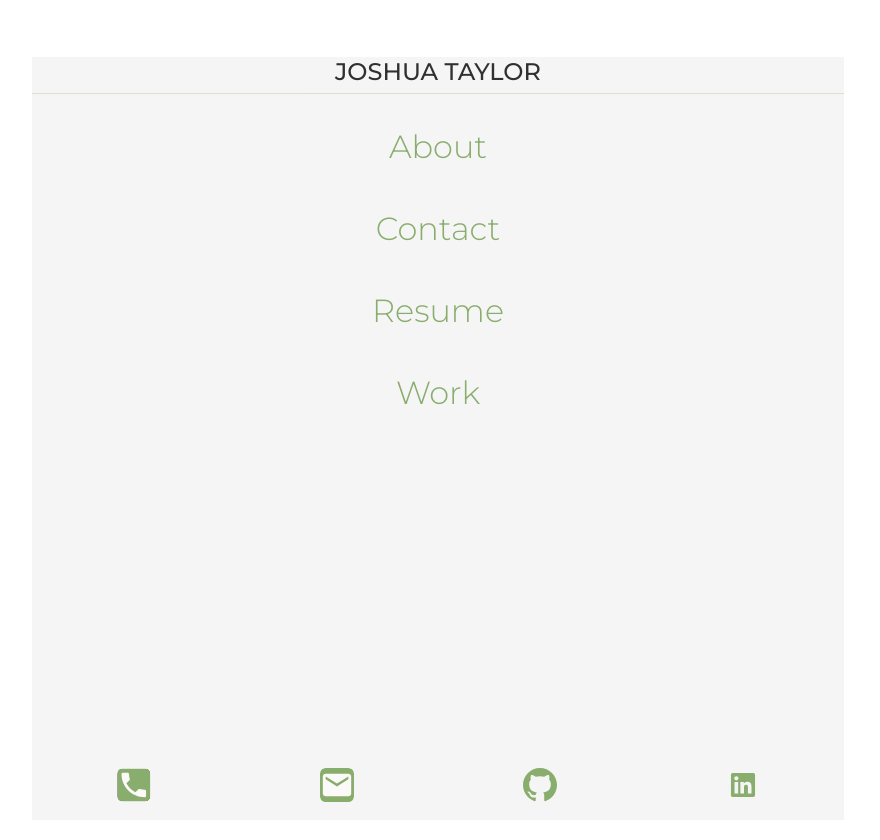
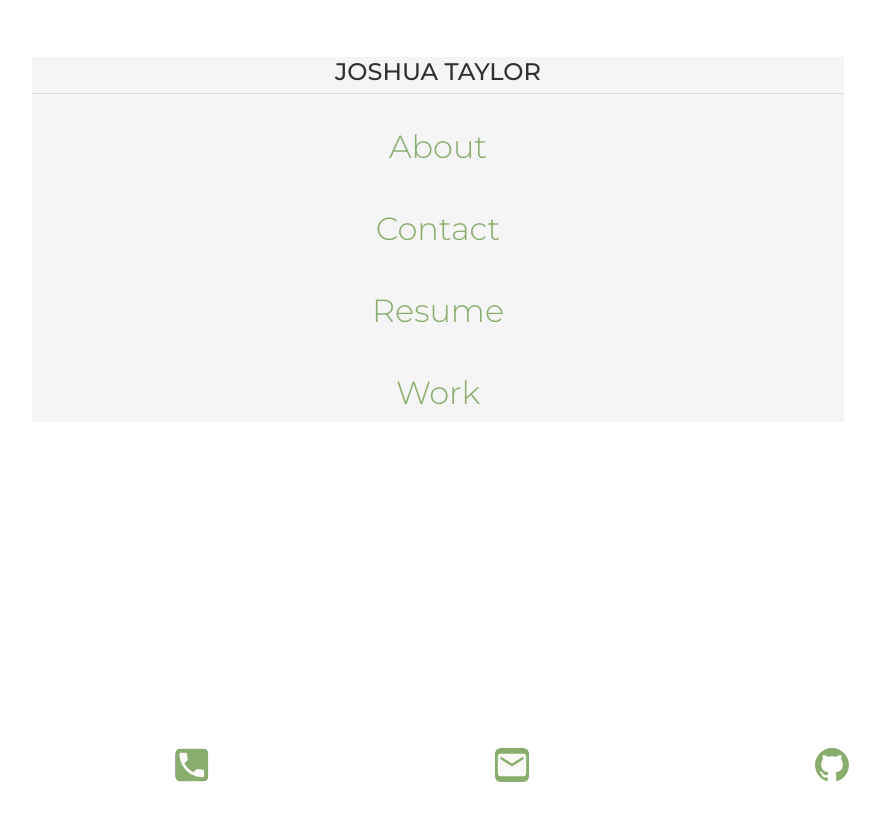
Before and after one commit to josht-dev/react-portfolio, a React (Create React App) app: page / in a window 1280 px wide. Shown: the top 840 px of the page, without its empty margins (202-1082 px from the left). Built offline with nearby package versions, Linux system fonts and the light colour scheme.

Commit message:
Fixed some styling

```diff
--- a/src/components/Footer.js
+++ b/src/components/Footer.js
@@ -9,14 +9,15 @@ import linkedinIcon from '../assets/icons/LinkedIn_icon.svg';
 // Component styling, pseudo-class and pseudo-element styling still in external file
 const styles = {
   footerStyle: {
-    position: 'relative',
-    bottom: '10px'
+    position: 'fixed',
+    bottom: '10px',
+    width: '100%'
   },
   ulStyle: {
     marginTop: '8px',
     height: '48px',
     display: 'flex',
-    flexDirection: 'row',
+    flexFlow: 'row wrap',
     justifyContent: 'space-around',
     justifyItems: 'center',
     alignItems: 'center'
```
